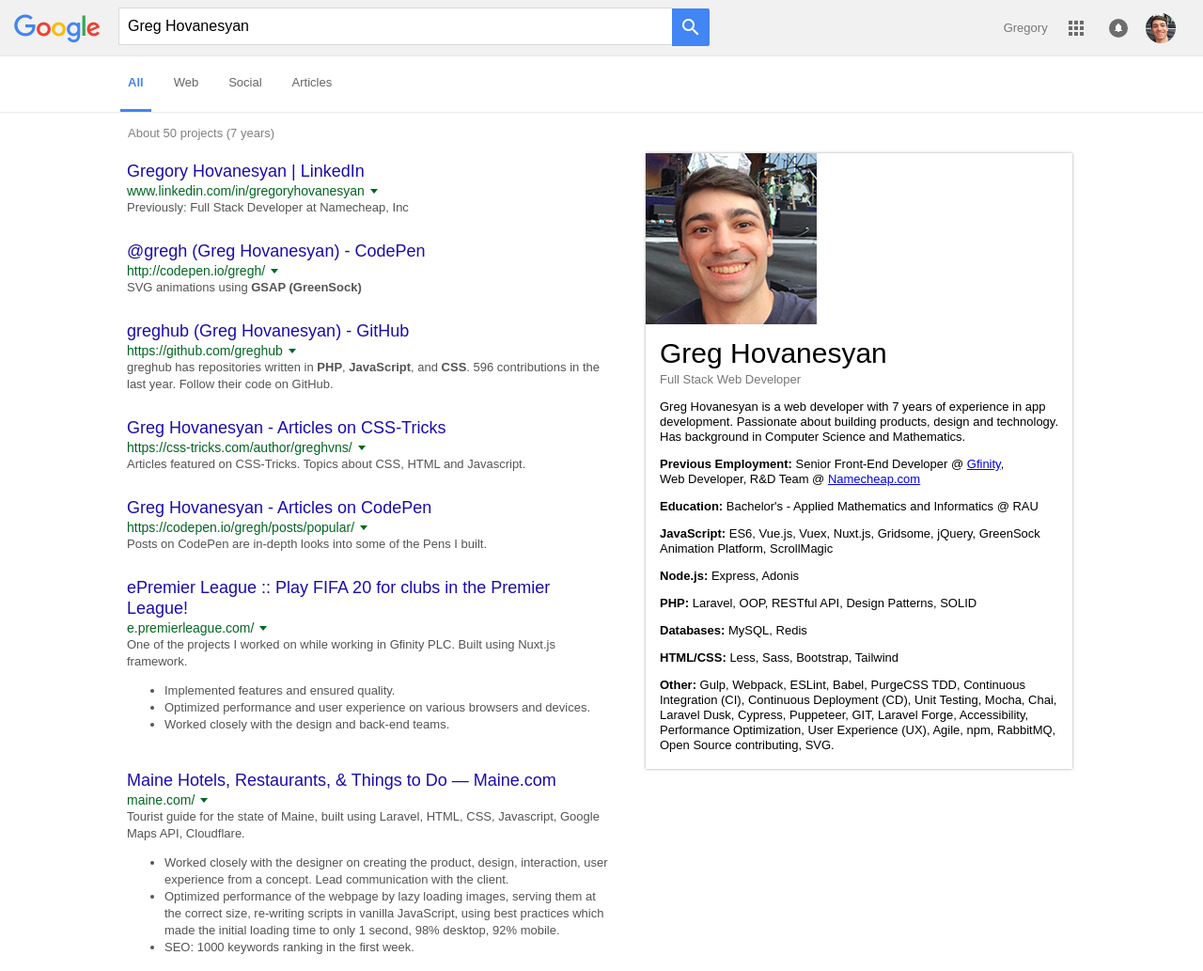
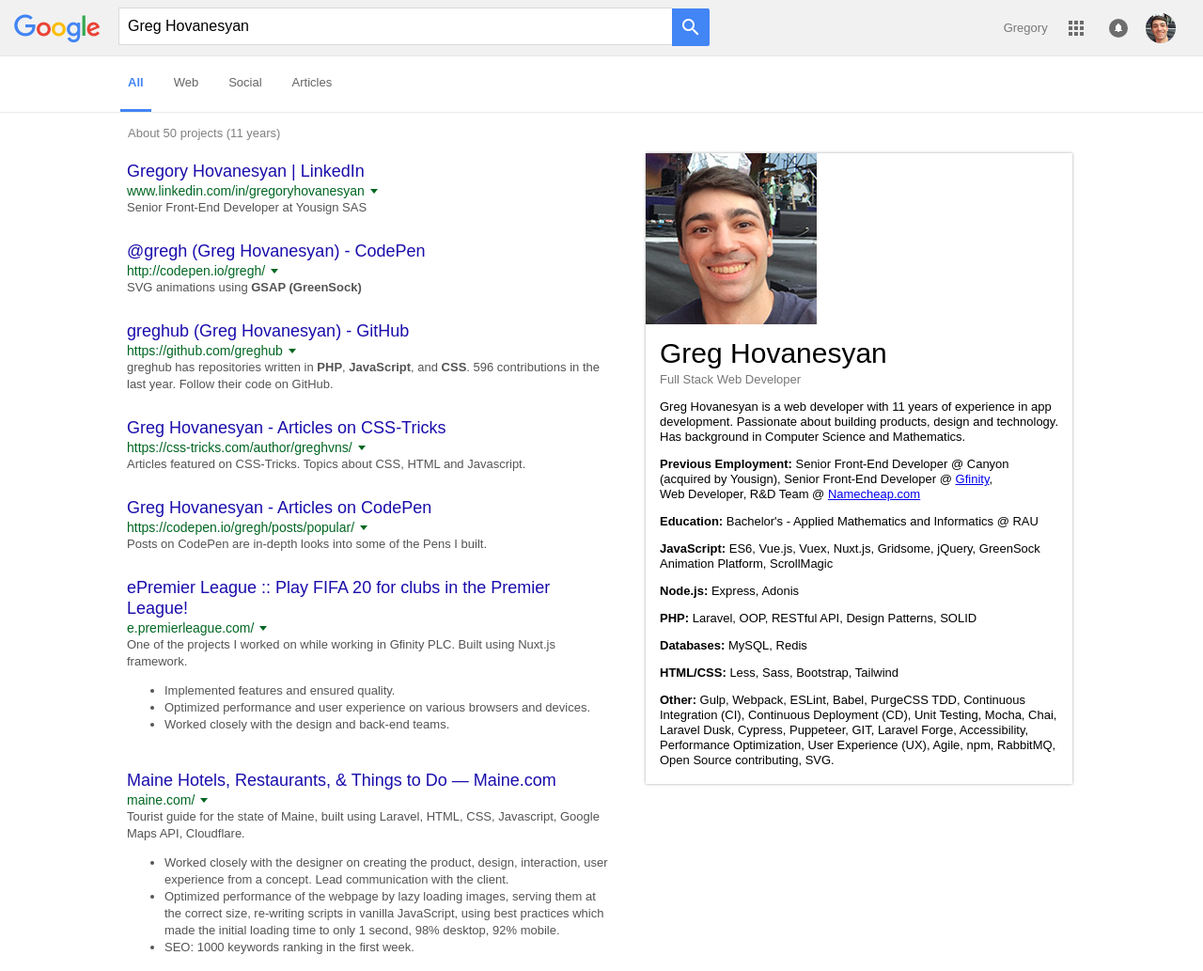
Before and after one commit to greghub/about-me, a plain HTML site: page index.html in a window 1280 px wide. Shown: the top 1033 px of the page at 94% size. Drawn offline with Linux system fonts and the light colour scheme.

Commit message:
Updates june 2022

```diff
--- a/index.html
+++ b/index.html
@@ -391,12 +391,12 @@ table span.gle-next {
 			<li><a href="#" data-filter=".article">Articles</a></li>
 		</ul>
 	</div>
-	<div class="results-count">About 50 projects (7 years)</div>
+	<div class="results-count">About 50 projects (11 years)</div>
 	<div class="projects-block">
 		<div class="project social">
 			<h3><a href="https://www.linkedin.com/in/gregoryhovanesyan" target="_blank">Gregory Hovanesyan | LinkedIn</a></h3>
 			<span class="link">www.linkedin.com/in/gregoryhovanesyan</span>
-			<div class="description">Previously: Full Stack Developer at Namecheap, Inc</div>
+			<div class="description">Senior Front-End Developer at Yousign SAS</div>
 		</div>
 		<div class="project social">
 			<h3><a href="http://codepen.io/gregh/" target="_blank">@gregh (Greg Hovanesyan) - CodePen</a></h3>
@@ -479,8 +479,8 @@ table span.gle-next {
 		<div class="bio">
 			<h1>Greg Hovanesyan</h1>
 			<span>Full Stack Web Developer</span>
-			<p>Greg Hovanesyan is a web developer with 7 years of experience in app development. Passionate about building products, design and technology. Has background in Computer Science and Mathematics.</p>
-			<p><b>Previous Employment:</b> Senior Front-End Developer @ <a href="https://www.gfinityplc.com/" target="_blank">Gfinity</a>, <br>Web Developer, R&D Team @ <a href="https://www.namecheap.com/" target="_blank">Namecheap.com</a></p>
+			<p>Greg Hovanesyan is a web developer with 11 years of experience in app development. Passionate about building products, design and technology. Has background in Computer Science and Mathematics.</p>
+			<p><b>Previous Employment:</b> Senior Front-End Developer @ Canyon (acquired by Yousign), Senior Front-End Developer @ <a href="https://www.gfinityplc.com/" target="_blank">Gfinity</a>, <br>Web Developer, R&D Team @ <a href="https://www.namecheap.com/" target="_blank">Namecheap.com</a></p>
 			<p><b>Education:</b> Bachelor's - Applied Mathematics and Informatics @ RAU</p>
 			<p><b>JavaScript:</b> ES6, Vue.js, Vuex, Nuxt.js, Gridsome, jQuery, GreenSock Animation Platform, ScrollMagic</p>
 			<p><b>Node.js:</b> Express, Adonis</p>
```
